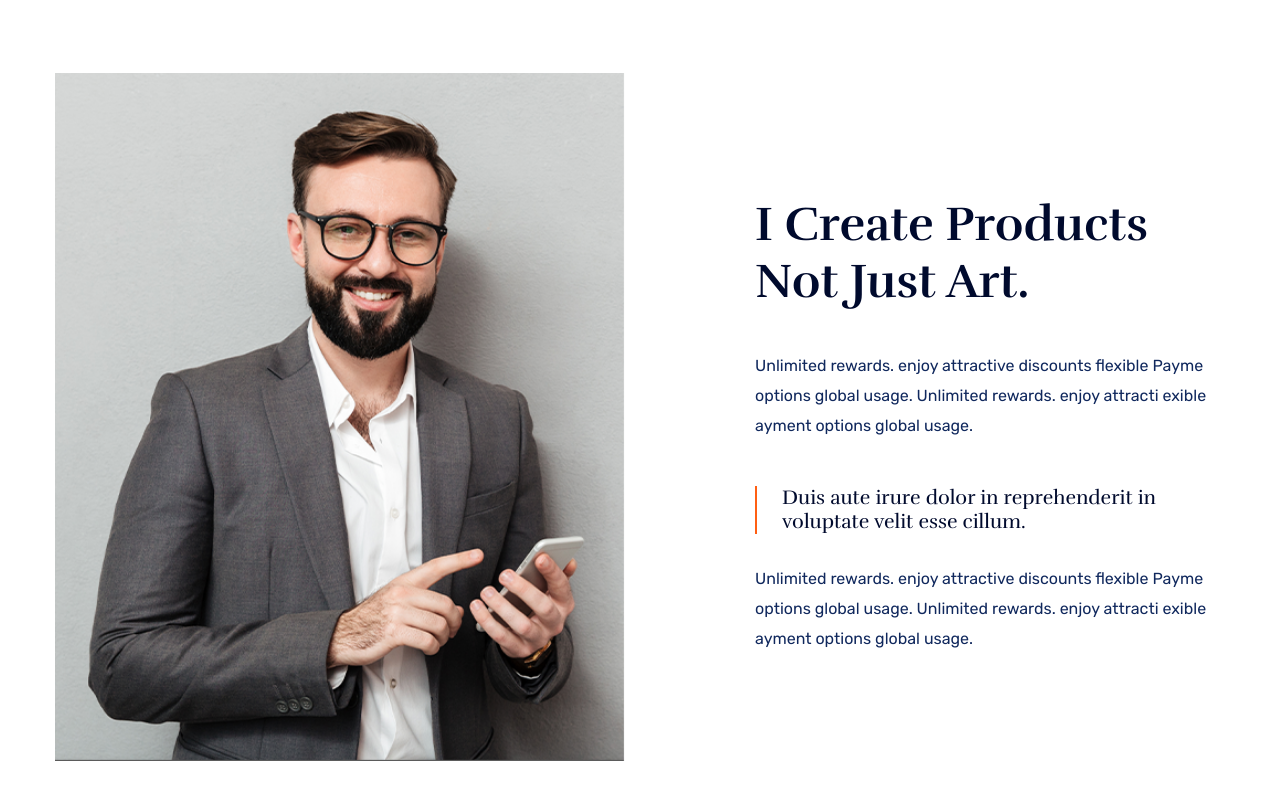
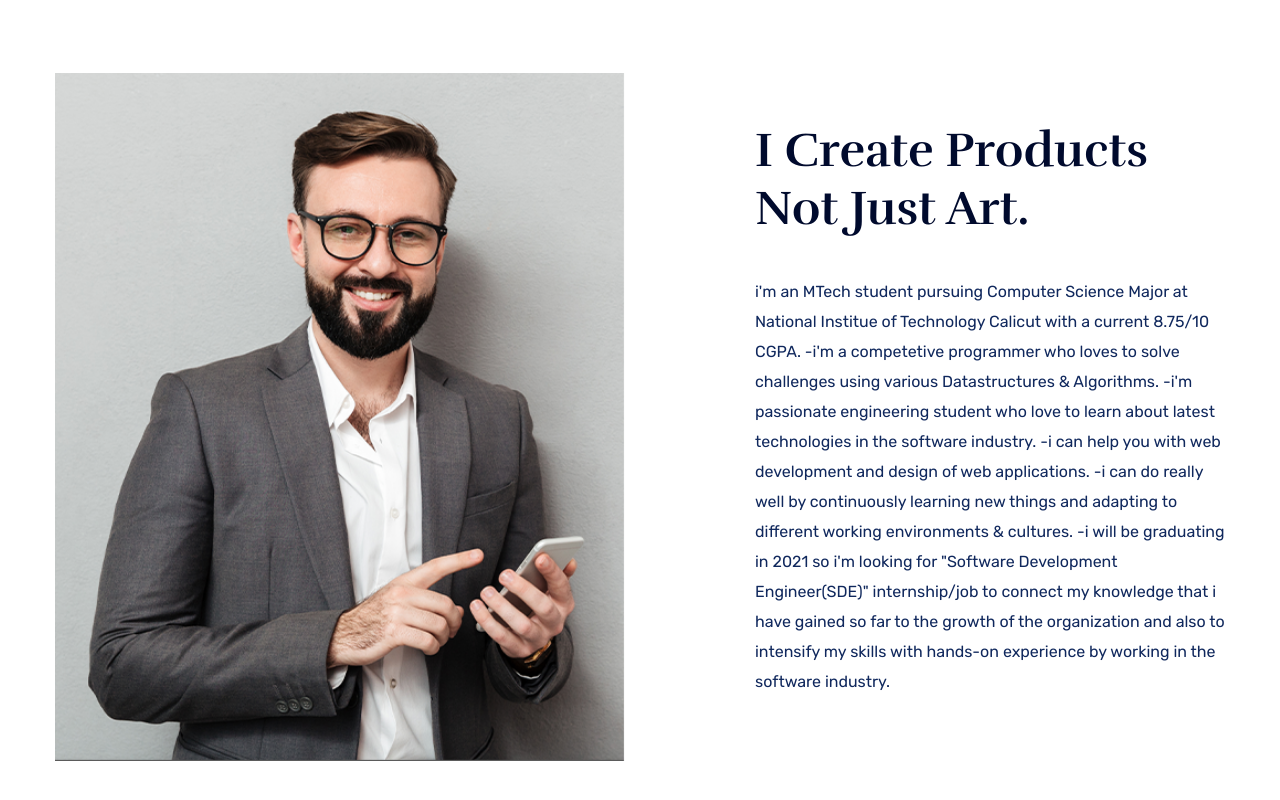
Before and after one commit to saikrishna62892/personal_website, a plain HTML site: page about.html in a window 1280 px wide. Shown: the part 620-1420 px from the top of the page. Drawn offline with Linux system fonts and the light colour scheme.

```diff
--- a/about.html
+++ b/about.html
@@ -120,9 +120,12 @@
                     <div class="col-lg-5 col-md-6">
                         <div class="about-me-caption">
                             <h2>I Create Products Not Just Art.</h2>
-                            <p class="pb-30">Unlimited rewards. enjoy attractive discounts flexible Payme options global usage. Unlimited rewards. enjoy attracti exible ayment options global usage.</p>
-                            <h5>Duis aute irure dolor in reprehenderit in voluptate velit esse cillum.</h5>
-                            <p>Unlimited rewards. enjoy attractive discounts flexible Payme options global usage. Unlimited rewards. enjoy attracti exible ayment options global usage.</p>
+                            <p class="pb-30">i'm an MTech student pursuing Computer Science Major at National Institue of Technology Calicut with a current 8.75/10 CGPA.
+-i'm a competetive programmer who loves to solve challenges using various Datastructures & Algorithms.
+-i'm passionate engineering student who love to learn about latest technologies in the software industry.
+-i can help you with web development and design of web applications.
+-i can do really well by continuously learning new things and adapting to different working environments & cultures.
+-i will be graduating in 2021 so i'm looking for "Software Development Engineer(SDE)" internship/job to connect my knowledge that i have gained so far to the growth of the organization and also to intensify my skills with hands-on experience by working in the software industry.</p>
                         </div>
                     </div>
                 </div>
```
Also changed, not shown: index.html (+6 -0 lines), assets/img/gallery/sk1.jpeg (added), assets/img/gallery/sk2.jpeg (added), assets/img/gallery/sk3.jpeg (added), assets/img/gallery/sk4.jpeg (added), assets/img/gallery/sk5.jpeg (added), assets/img/gallery/sk6.jpg (added), assets/img/gallery/sk7.jpeg (added).
